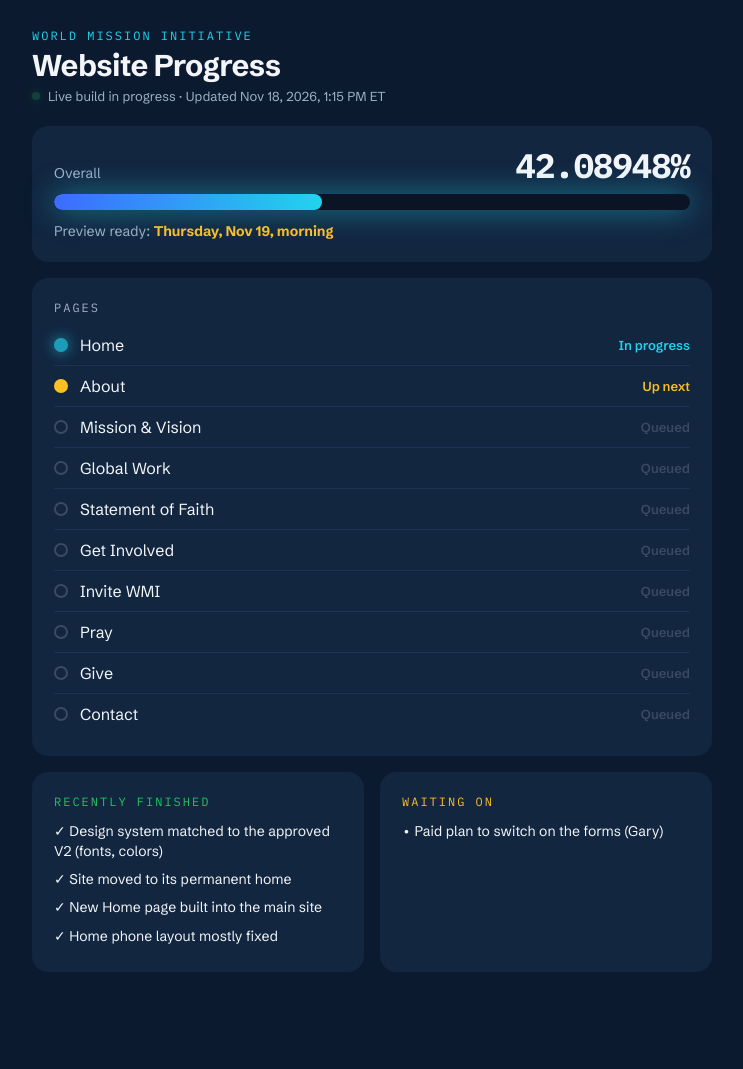
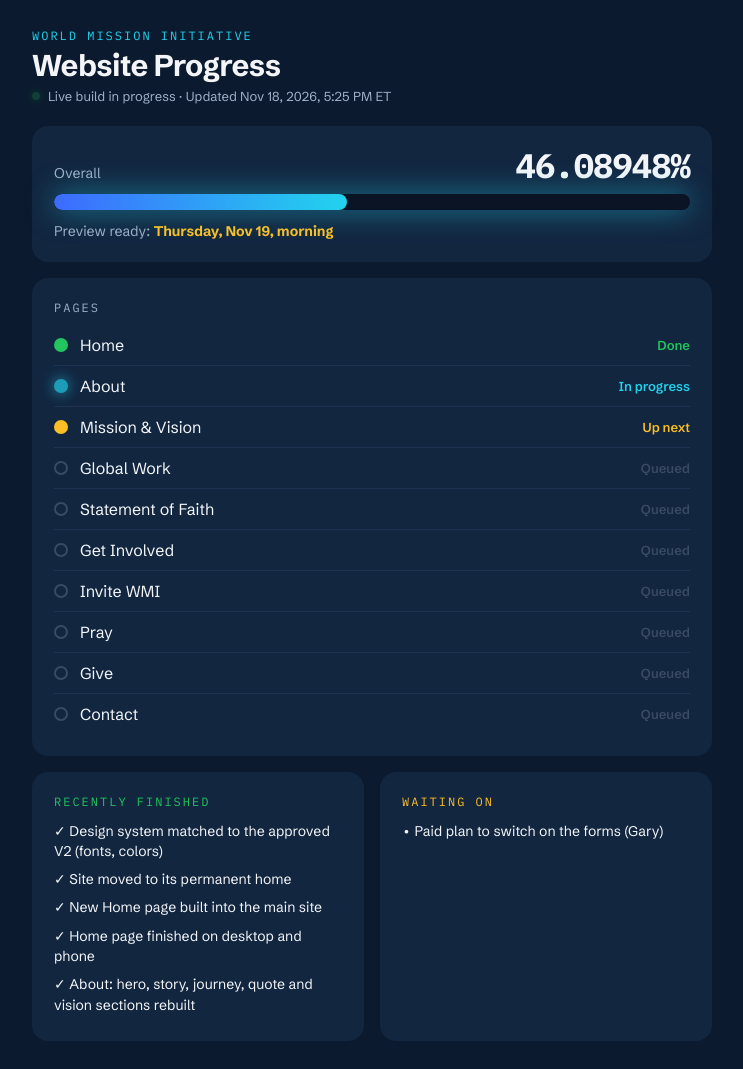
Before and after one commit to firesnatchers316/wmi-progress, a plain HTML site: page index.html in a window 1280 px wide. Shown: the whole page, without its empty margins (268-1011 px from the left). Before the commit the page ends 1000 px from the top, so only its background shows below. Drawn offline with Linux system fonts and the light colour scheme.

Commit message:
Progress: Home done, About in progress

```diff
--- a/index.html
+++ b/index.html
@@ -253,14 +253,14 @@
   <script>
     // All editable values live here. Update this object, then redeploy.
     const STATUS = {
-      updated: "Nov 18, 2026, 1:15 PM ET",
-      confirmed: 42,
-      nextMilestone: 48,
+      updated: "Nov 18, 2026, 5:25 PM ET",
+      confirmed: 46,
+      nextMilestone: 52,
       preview: "Thursday, Nov 19, morning",
       pages: [
-        { name: "Home", status: "active" },
-        { name: "About", status: "next" },
-        { name: "Mission & Vision", status: "queued" },
+        { name: "Home", status: "done" },
+        { name: "About", status: "active" },
+        { name: "Mission & Vision", status: "next" },
         { name: "Global Work", status: "queued" },
         { name: "Statement of Faith", status: "queued" },
         { name: "Get Involved", status: "queued" },
@@ -273,7 +273,8 @@
         "Design system matched to the approved V2 (fonts, colors)",
         "Site moved to its permanent home",
         "New Home page built into the main site",
-        "Home phone layout mostly fixed"
+        "Home page finished on desktop and phone",
+        "About: hero, story, journey, quote and vision sections rebuilt"
       ],
       waiting: [
         "Paid plan to switch on the forms (Gary)"
```
